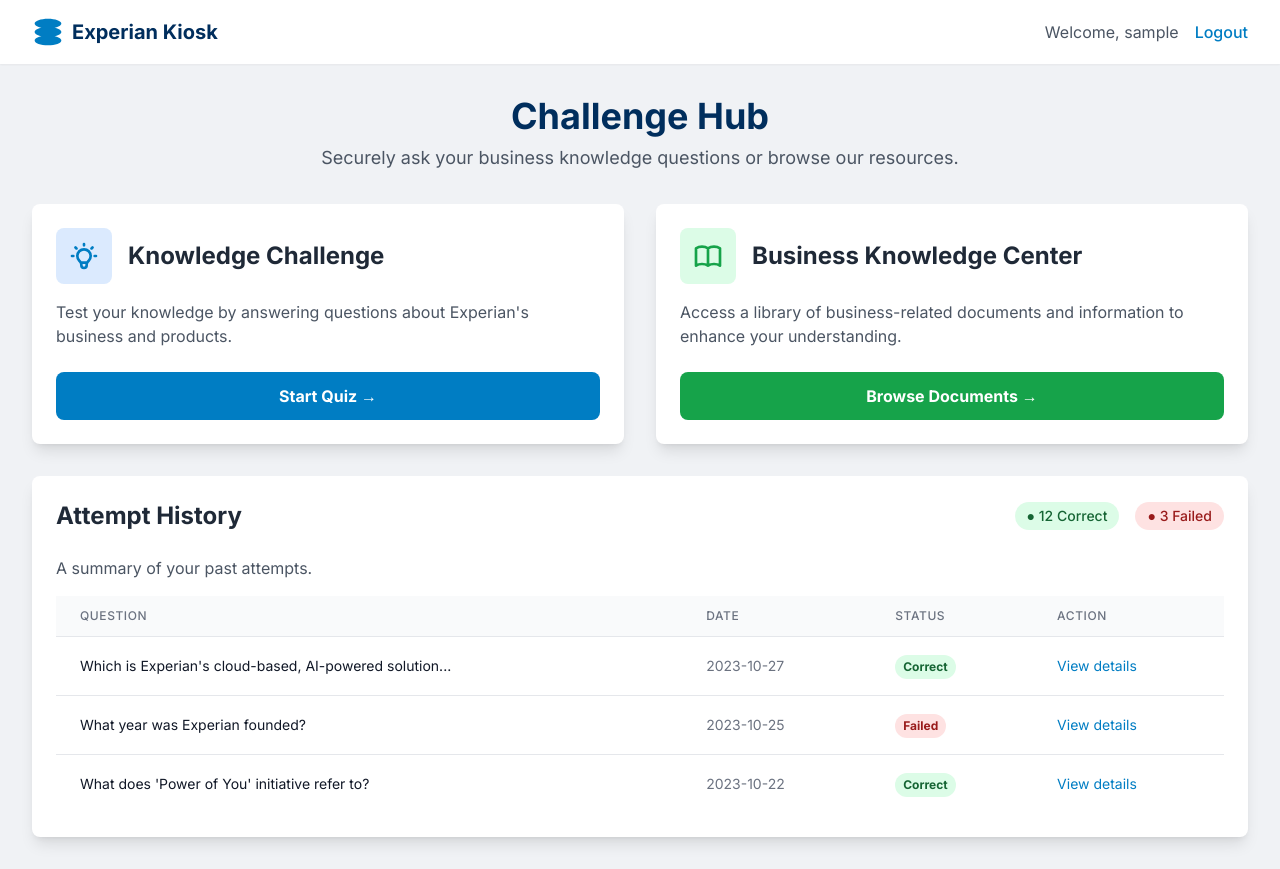
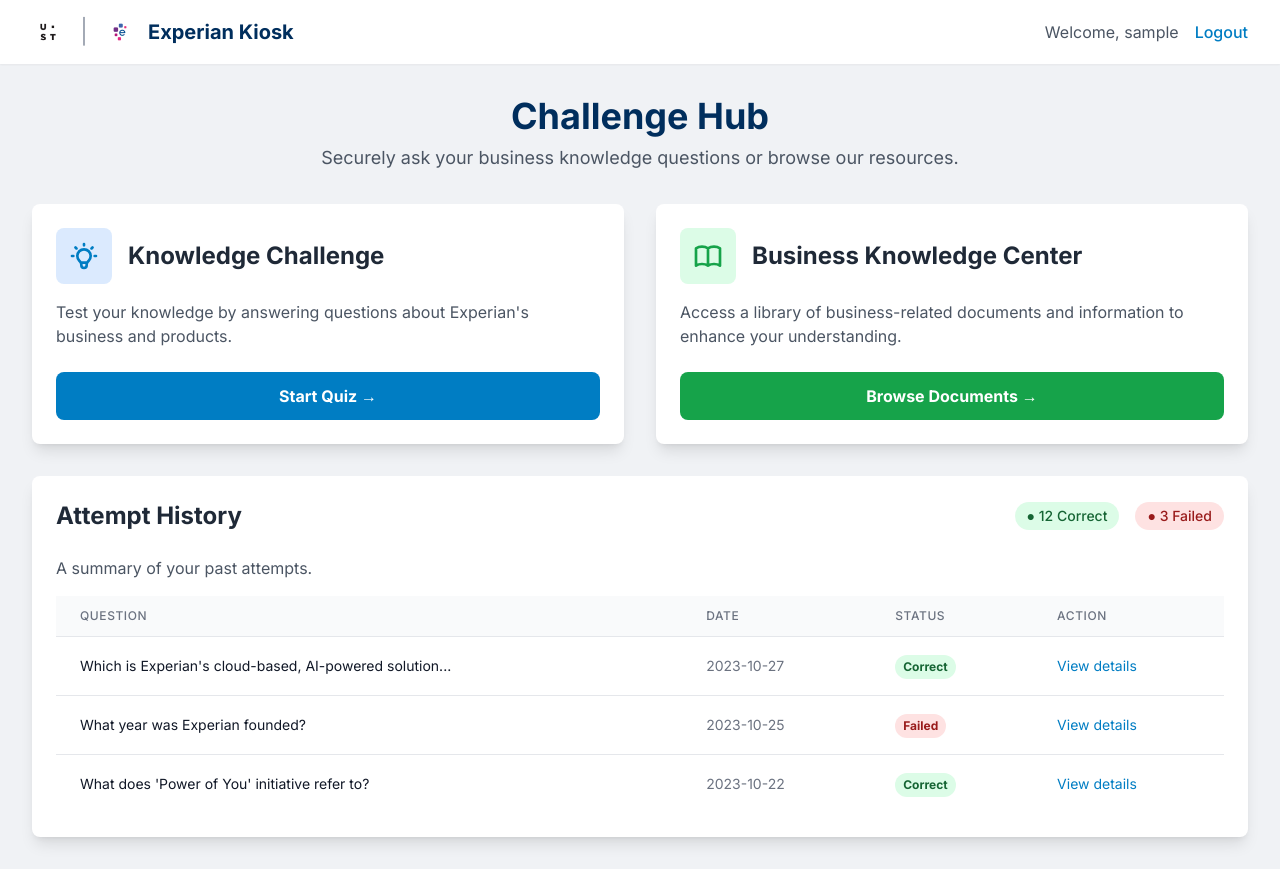
Before and after one commit to arunnvijay/experian-kiosk-mvp, a plain HTML site: page frontend/pages/dashboard.html in a window 1280 px wide. Drawn offline with nearby package versions, Linux system fonts and the light colour scheme; sample sign-in values are in the browser's storage.

Commit message:
added ust and experian logo
added ust and experian logo

```diff
--- a/frontend/pages/dashboard.html
+++ b/frontend/pages/dashboard.html
@@ -23,12 +23,24 @@
     <header class="bg-white shadow-sm">
         <div class="max-w-7xl mx-auto px-4 sm:px-6 lg:px-8">
             <div class="flex justify-between items-center h-16">
+                <!-- Updated Combined Logo: UST | Experian -->
                 <div class="flex items-center">
-                    <svg class="h-8 w-8 text-[var(--experian-blue)]" fill="none" viewBox="0 0 48 48" xmlns="http://www.w3.org/2000/svg">
-                        <path d="M44 11.2727C44 14.0109 39.8386 16.3957 33.69 17.6364C39.8386 18.877 44 21.2618 44 24C44 26.7382 39.8386 29.123 33.69 30.3636C39.8386 31.6043 44 33.9891 44 36.7273C44 40.7439 35.0457 44 24 44C12.9543 44 4 40.7439 4 36.7273C4 33.9891 8.16144 31.6043 14.31 30.3636C8.16144 29.123 4 26.7382 4 24C4 21.2618 8.16144 18.877 14.31 17.6364C8.16144 16.3957 4 14.0109 4 11.2727C4 7.25611 12.9543 4 24 4C35.0457 4 44 7.25611 44 11.2727Z" fill="currentColor"></path>
-                    </svg>
-                    <span class="ml-2 text-xl font-bold text-[var(--experian-dark-blue)]">Experian Kiosk</span>
+                    <!-- UST Logo -->
+                    <img src="/assets/images/ust-logo.png"
+                         alt="UST Logo"
+                         class="h-8 w-auto mr-2">
+
+                    <!-- Separator -->
+                    <div class="text-gray-400 text-2xl font-light mx-2">|</div>
+
+                    <!-- Experian Logo -->
+                    <img src="/assets/images/experian-logo.png"
+                         alt="Experian Logo"
+                         class="h-8 w-auto ml-2">
+
+                    <span class="ml-3 text-xl font-bold text-[var(--experian-dark-blue)]">Experian Kiosk</span>
                 </div>
+
                 <div class="flex items-center space-x-4">
                     <span class="text-gray-600" id="welcomeMessage">Welcome, <span id="username">User</span></span>
                     <button onclick="logout()" class="text-[var(--experian-blue)] hover:text-[var(--experian-dark-blue)] font-medium">
```
Also changed, not shown: frontend/pages/index.html (+16 -3 lines), frontend/assets/images/experian-logo.png (added), frontend/assets/images/ust-logo.png (added).
